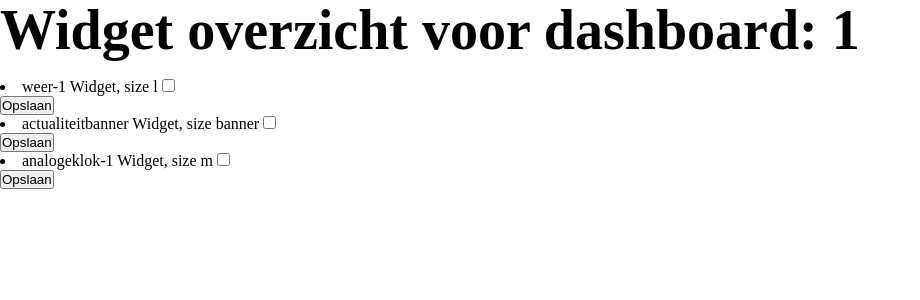
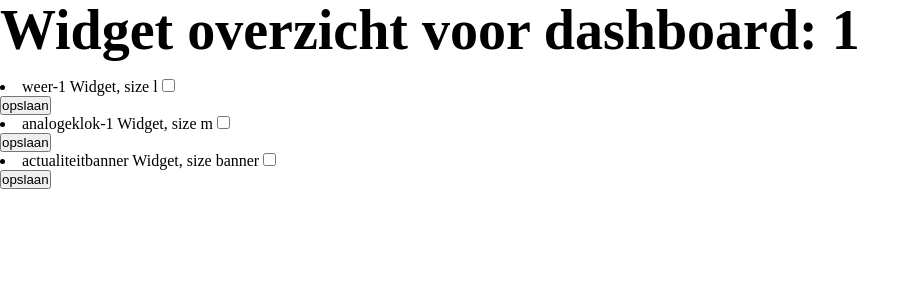
Before and after one commit to WesleySchorel/werktijden-smartboard, a SvelteKit app in the folder public/: page /overzicht/1 in a window 1280 px wide. Shown: the top 300 px of the page, without its empty margins (0-920 px from the left). Built offline with nearby package versions, Linux system fonts and the light colour scheme; no server answers.

Commit message:
enable widget on change
changelog:

- a widget is enabled or disabled by checking a checkbox
- the widget setting form is in ListItem component

```diff
--- a/public/src/lib/components/molecules/listItem.svelte
+++ b/public/src/lib/components/molecules/listItem.svelte
@@ -1,15 +1,38 @@
 <script>
+	import { onMount } from 'svelte';
 	import { page } from '$app/stores';
+	import { enhance } from '$app/forms';
 
 	export let size;
 	export let path;
+	let myForm;
+
+	let loading = false;
+
+	onMount(() => {
+		myForm = document.querySelector(`form#${path}`);
+	});
 </script>
 
+<form
+	id={path}
+	method="POST"
+	action="?/update"
+	use:enhance={() => {
+		loading = true;
+		return async ({ update }) => {
+			loading = false;
+			update({ reset: false });
+		};
+	}}
+>
 	<li>
 		<input type="hidden" name="widgetPath" value={path} />
 		<input type="hidden" name="widgetSize" value={size} />
 		<label>
 			{path} Widget, size {size}
-		<input type="checkbox" name="enabled" />
+			<input type="checkbox" name="enabled" on:change={() => myForm.requestSubmit()} />
 		</label>
 	</li>
+	<button>opslaan</button>
+</form>
--- a/public/src/lib/components/molecules/widget.svelte
+++ b/public/src/lib/components/molecules/widget.svelte
@@ -5,7 +5,7 @@
 	export let size;
 	export let path;
 
-	const sizeInPx = sizes.find(({ reference }) => reference === size);
+	$: sizeInPx = sizes.find(({ reference }) => reference === size);
 </script>
 
 <iframe
--- a/public/src/routes/+page.svelte
+++ b/public/src/routes/+page.svelte
@@ -20,9 +20,6 @@
 
 			await delay(1000);
 			goto(generatedKoppelcode.replace(/\s/g, ''));
-		});
-		presenceChannel.bind('client-change-setting', (data) => {
-			alert(`setting ID: "${data.settingId}" is updated to "${data.isTrue}"`);
 		});
 	});
 </script>
--- a/public/src/routes/overzicht/[dashboardKoppelcode]/+page.server.js
+++ b/public/src/routes/overzicht/[dashboardKoppelcode]/+page.server.js
@@ -7,7 +7,6 @@ export const actions = {
 		const widgetPath = formData.get('widgetPath');
 		const widgetSize = formData.get('widgetSize');
 		let enabled = formData.get('enabled') != null ? true : false;
-
 		const presenceChannel = pusher.subscribe(`presence-${dashboardKoppelcode}`);
 
 		await presenceChannel.trigger('client-change-setting', {
--- a/public/src/routes/overzicht/[dashboardKoppelcode]/+page.svelte
+++ b/public/src/routes/overzicht/[dashboardKoppelcode]/+page.svelte
@@ -3,86 +3,15 @@
 	import { onMount } from 'svelte';
 	import { pusher } from '$lib/index.js';
 	import { enhance } from '$app/forms';
-	import { Weer1, Analogeklok1, Actualiteitbanner, Widget, ListItem } from '$lib/index.js';
+	import { ListItem } from '$lib/index.js';
 
 	const { dashboardKoppelcode } = $page.params;
-	const presenceChannel = pusher.subscribe(`presence-${dashboardKoppelcode}`);
-
-	let loading = false;
-
-	onMount(() => {
-		presenceChannel.bind('client-change-setting', (data) => {
-			// alert(`Widget: "${data.path}", size "${data.size}" is updated to "${data.enabled}"`);
-		});
-	});
 </script>
 
 <h1>
 	Widget overzicht voor dashboard: {dashboardKoppelcode}
 </h1>
 
-<form
-	method="POST"
-	action="?/update"
-	use:enhance={() => {
-		loading = true;
-		return async ({ update }) => {
-			loading = false;
-			update({ reset: false });
-		};
-	}}
->
-	<ListItem path={'weer-1'} size={'l'} />
-
-	{#if loading}
-		<div class="submit">
-			<button class="submit"> Loading </button>
-		</div>
-	{:else}
-		<button class="submit"> Opslaan </button>
-	{/if}
-</form>
-
-<form
-	method="POST"
-	action="?/update"
-	use:enhance={() => {
-		loading = true;
-		return async ({ update }) => {
-			loading = false;
-			update({ reset: false });
-		};
-	}}
->
-	<ListItem path={'actualiteitbanner'} size={'banner'} />
-
-	{#if loading}
-		<div class="submit">
-			<button class="submit"> Loading </button>
-		</div>
-	{:else}
-		<button class="submit"> Opslaan </button>
-	{/if}
-</form>
-
-<form
-	method="POST"
-	action="?/update"
-	use:enhance={() => {
-		loading = true;
-		return async ({ update }) => {
-			loading = false;
-			update({ reset: false });
-		};
-	}}
->
-	<ListItem path={'analogeklok-1'} size={'m'} />
-
-	{#if loading}
-		<div class="submit">
-			<button class="submit"> Loading </button>
-		</div>
-	{:else}
-		<button class="submit"> Opslaan </button>
-	{/if}
-</form>
+<ListItem path={'weer-1'} size={'l'} />
+<ListItem path={'analogeklok-1'} size={'m'} />
+<ListItem path={'actualiteitbanner'} size={'banner'} />
```
Also changed, not shown: public/src/routes/[dashboardKoppelcode]/+page.svelte (+11 -8 lines). Lines whose indentation alone changed are shown as unchanged.
